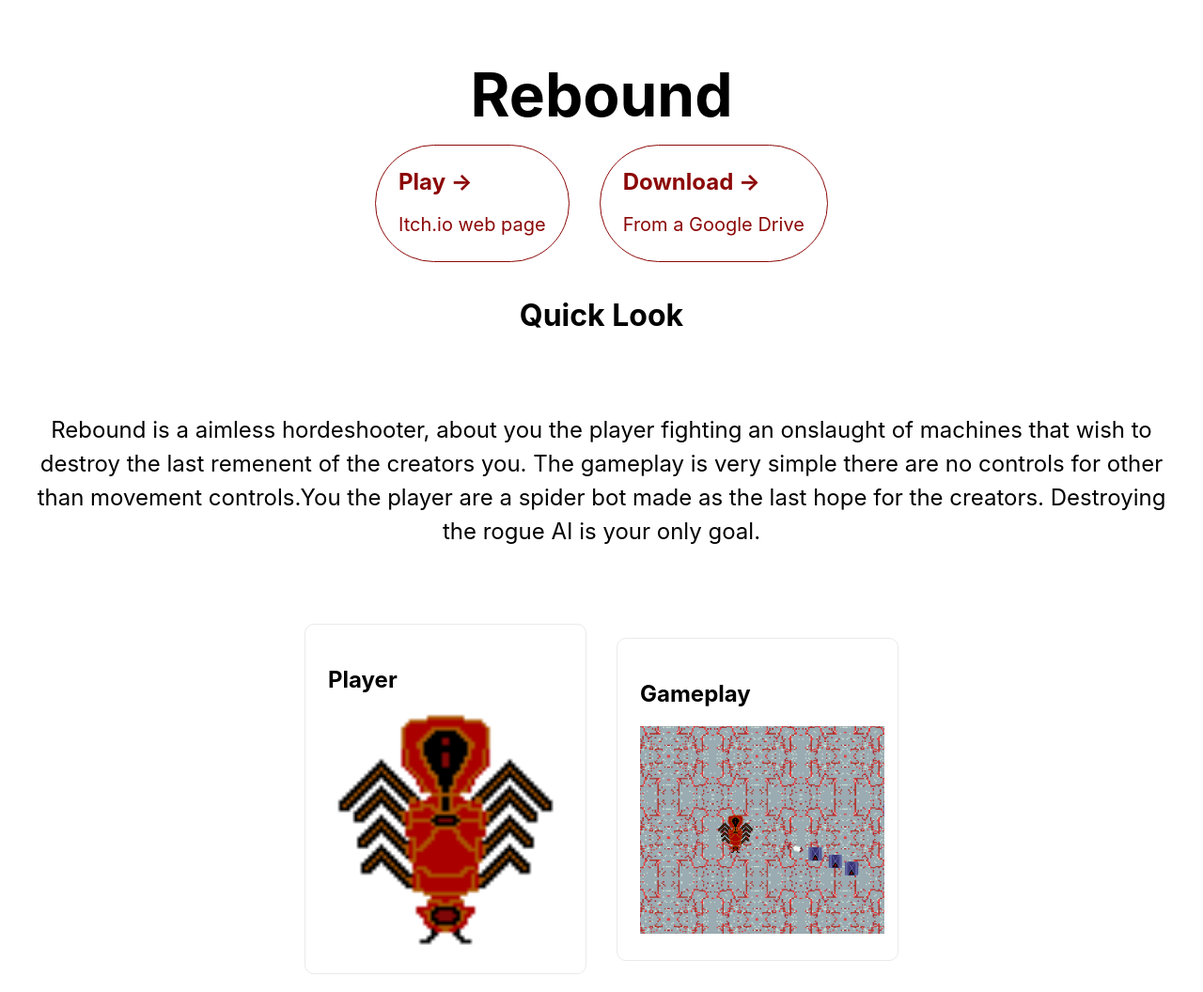
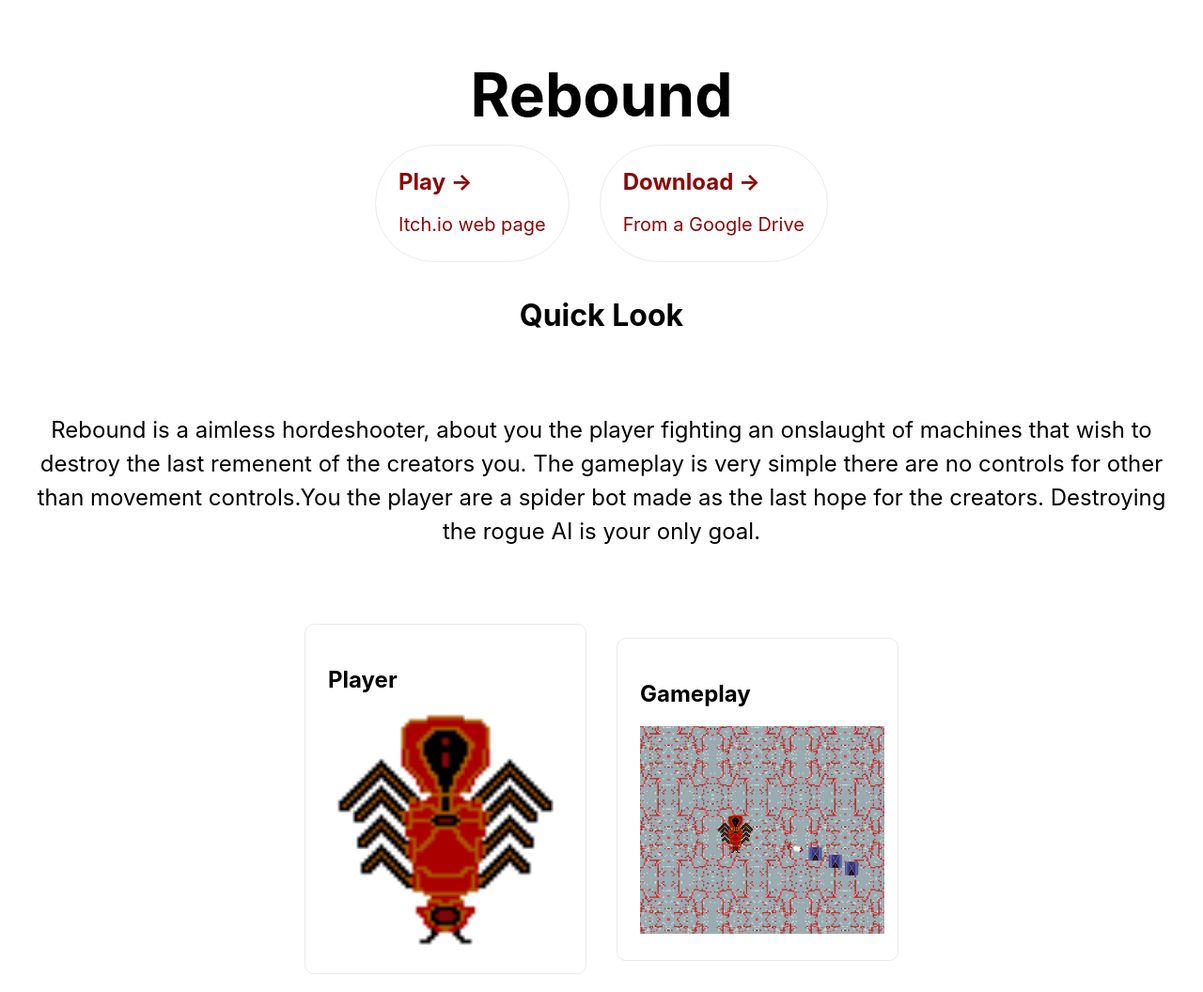
Before and after one commit to Fire1Shark/Fire1Shark.github.io, a plain HTML site: page index.html in a window 1280 px wide. Shown: the top 1056 px of the page at 94% size. Drawn offline with Linux system fonts and the light colour scheme.

Commit message:
Update style.css

```diff
--- a/style.css
+++ b/style.css
@@ -65,7 +65,7 @@ main {
   text-align: left;
   color: #8C0808;
   text-decoration: none;
-  border: 1px solid #8C0808;
+  border: 1px solid #eaeaea;
   border-radius: 5000000px;
   transition: color 0.15s ease, border-color 0.15s ease;
   max-width: 300px;
```
